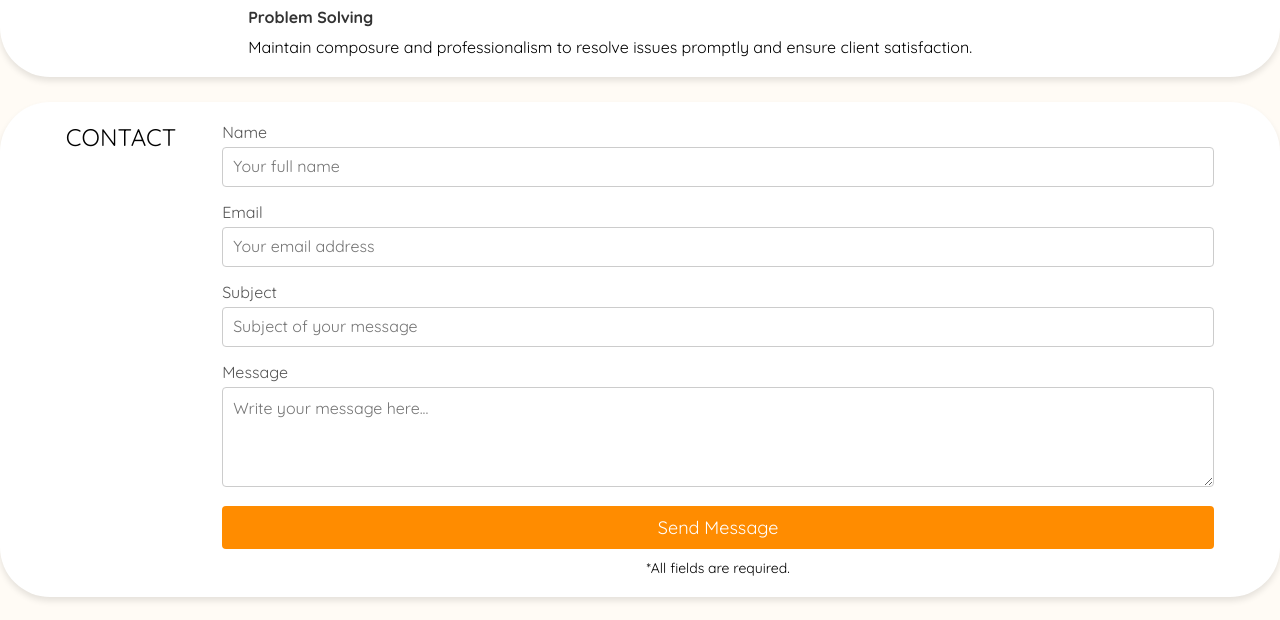
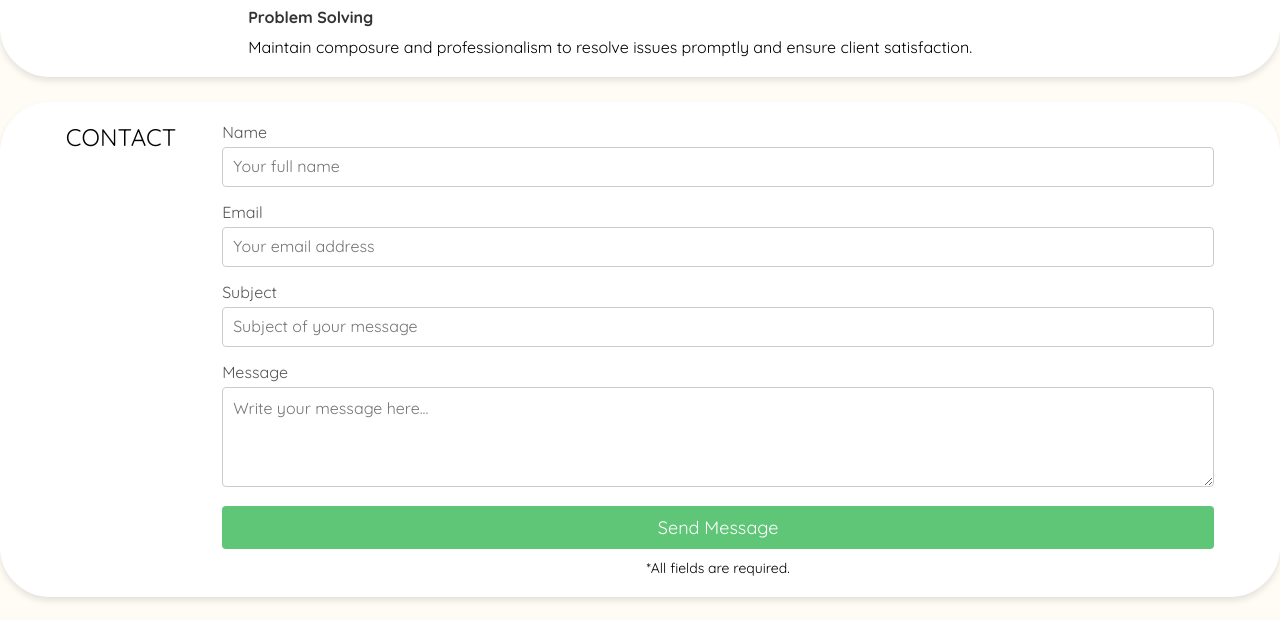
Before and after one commit to LorenzoLatinnePXL/CV-LorenzoLatinne-1PROA, a plain HTML site: page index.html in a window 1280 px wide. In both pictures the pointer is over the button "Send Message". Shown: the part 3278-3898 px from the top of the page. Drawn offline with Linux system fonts and the light colour scheme.

Commit message:
Added graphics.

```diff
--- a/index.css
+++ b/index.css
@@ -551,7 +551,7 @@ main {
                     }
 
                     & button:hover {
-                        background-color: darkorange;
+                        background-color: var(--emerald);
                     }
 
                     & button:active {
```
